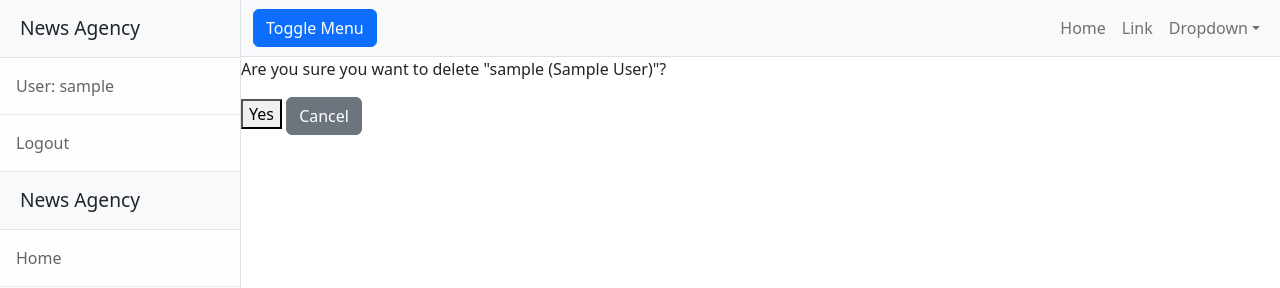
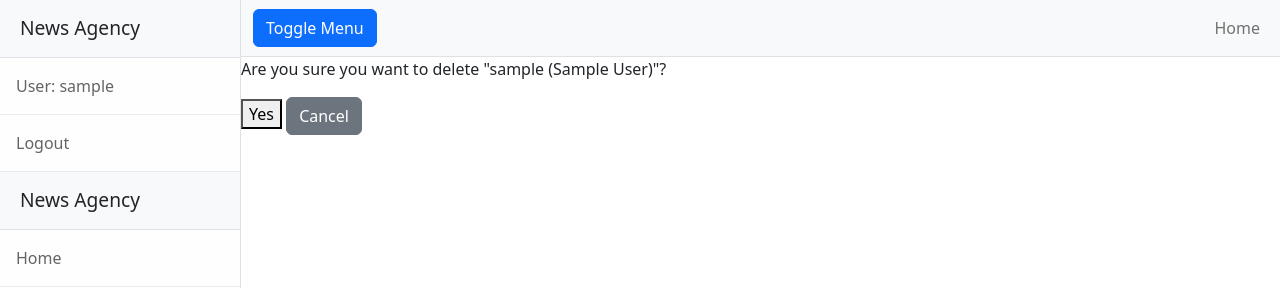
Before and after one commit to mrkanis82-gif/News-agency, a Django app: page /redactor/1/delete/ in a window 1280 px wide. Shown: the top 288 px of the page. Run offline with Django 5.2, Linux system fonts and the light colour scheme; the visitor is signed in with stand-in values (Sample User, id 1); data comes from the database, SQL or seed files in the repository; some libraries are stand-ins or nearby versions.

Commit message:
deleted unused parts of navbar. make home link work.

```diff
--- a/templates/includes/navigation_bar.html
+++ b/templates/includes/navigation_bar.html
@@ -4,17 +4,7 @@
     <button class="navbar-toggler" type="button" data-bs-toggle="collapse" data-bs-target="#navbarSupportedContent" aria-controls="navbarSupportedContent" aria-expanded="false" aria-label="Toggle navigation"><span class="navbar-toggler-icon"></span></button>
     <div class="collapse navbar-collapse" id="navbarSupportedContent">
     <ul class="navbar-nav ms-auto mt-2 mt-lg-0">
-      <li class="nav-item active"><a class="nav-link" href="#!">Home</a></li>
-      <li class="nav-item"><a class="nav-link" href="#!">Link</a></li>
-      <li class="nav-item dropdown">
-        <a class="nav-link dropdown-toggle" id="navbarDropdown" href="#" role="button" data-bs-toggle="dropdown" aria-haspopup="true" aria-expanded="false">Dropdown</a>
-        <div class="dropdown-menu dropdown-menu-end" aria-labelledby="navbarDropdown">
-          <a class="dropdown-item" href="#!">Action</a>
-          <a class="dropdown-item" href="#!">Another action</a>
-          <div class="dropdown-divider"></div>
-          <a class="dropdown-item" href="#!">Something else here</a>
-        </div>
-      </li>
+      <li class="nav-item active"><a class="nav-link" href="{% url 'agency:index' %}">Home</a></li>
       </ul>
     </div>
   </div>
```
